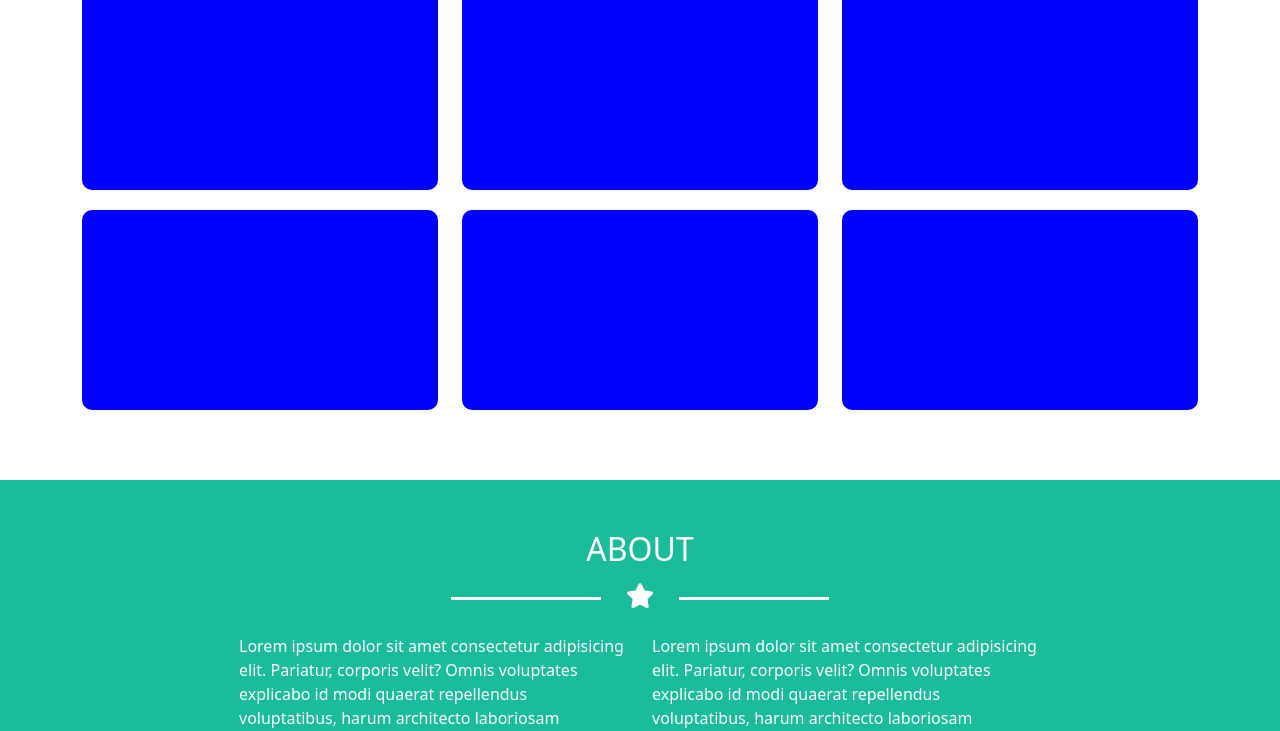
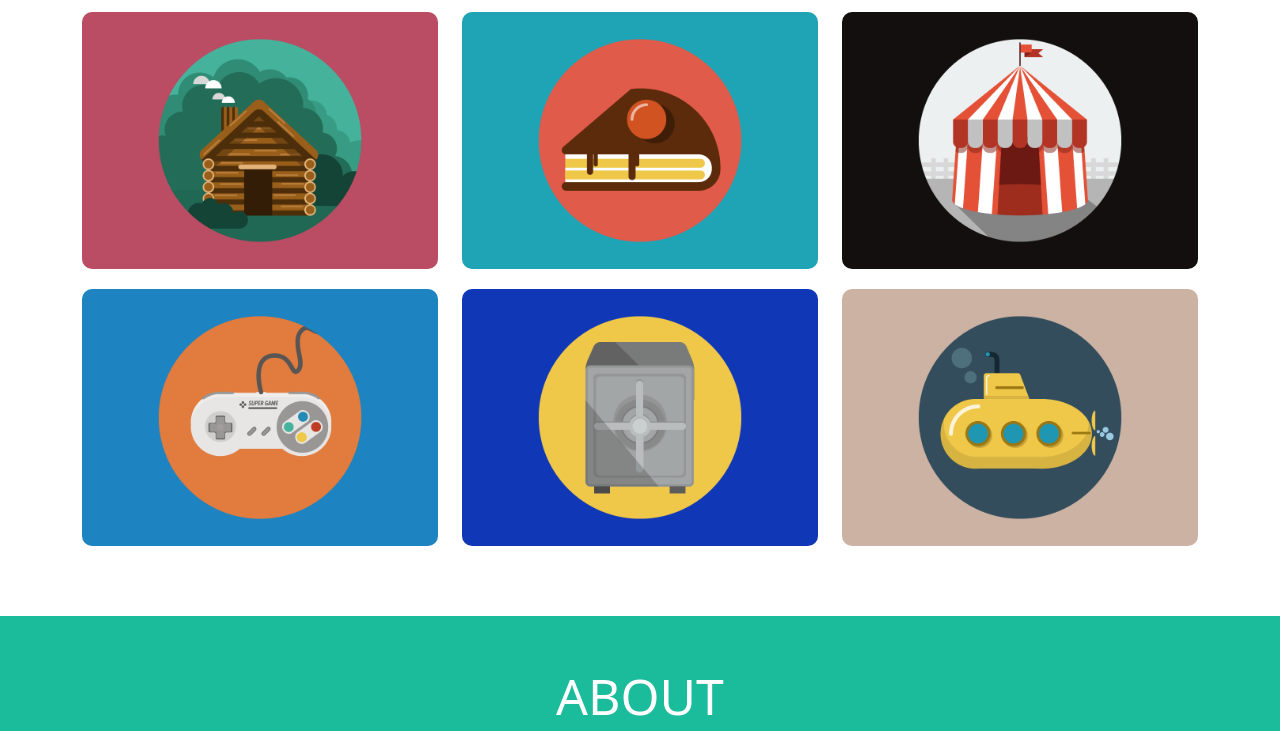
Before and after one commit to salvomel/html-css-bootstrap-freelancer, a plain HTML site: page index.html in a window 1280 px wide. Shown: the part 791-1522 px from the top of the page. Drawn offline with nearby package versions, Linux system fonts and the light colour scheme.

Commit message:
portfolio done

```diff
--- a/css/style.css
+++ b/css/style.css
@@ -95,7 +95,6 @@ section {
 
 .jumbo-img img {
     height: 250px;
-    max-width: 100%;
     margin-bottom: 20px;
 }
 
@@ -129,11 +128,18 @@ section {
 
 /* Section Portfolio */
 .single-img {
-    height: 200px;
-    width: auto;
-    background-color: blue;
     margin-bottom: 20px;
+}
+
+.single-img img {
     border-radius: 10px;
+}
+
+@media (min-width: 768px) {
+
+    .section-title h2 {
+        font-size: 50px;
+    }
 }
 
 /* Section About */
--- a/index.html
+++ b/index.html
@@ -66,7 +66,7 @@
                 <div class="container">
 
                     <div class="jumbo-img">
-                        <img src="img/avatar.svg" alt="Avatar">
+                        <img class="img-fluid" src="img/avatar.svg" alt="Avatar">
                     </div>
 
                     <h1>START BOOTSTRAP</h1>
@@ -90,6 +90,7 @@
 
                 <div class="section-title">
                     <h2>PORTFOLIO</h2>
+
                     <div class="star-container">
                         <div class="star-black"><i class="fas fa-star"></i></div>
                     </div>
@@ -100,22 +101,34 @@
 
                     <div class="row row-cols-1 row-cols-md-2 row-cols-lg-3">
                         <div class="col">
-                            <div class="single-img"></div>
+                            <div class="single-img">
+                                <img class="img-fluid" src="img/cabin.png" alt="Cabin">
+                            </div>
                         </div>
                         <div class="col">
-                            <div class="single-img"></div>
+                            <div class="single-img">
+                                <img class="img-fluid" src="img/cake.png" alt="Cake">
+                            </div>
                         </div>
                         <div class="col">
-                            <div class="single-img"></div>
+                            <div class="single-img">
+                                <img class="img-fluid" src="img/circus.png" alt="Circus">
+                            </div>
                         </div>
                         <div class="col">
-                            <div class="single-img"></div>
+                            <div class="single-img">
+                                <img class="img-fluid" src="img/game.png" alt="Game">
+                            </div>
                         </div>
                         <div class="col">
-                            <div class="single-img"></div>
+                            <div class="single-img">
+                                <img class="img-fluid" src="img/safe.png" alt="Safe">
+                            </div>
                         </div>
                         <div class="col">
-                            <div class="single-img"></div>
+                            <div class="single-img">
+                                <img class="img-fluid" src="img/submarine.png" alt="Submarine">
+                            </div>
                         </div>
                     </div>
                 </div>
```
